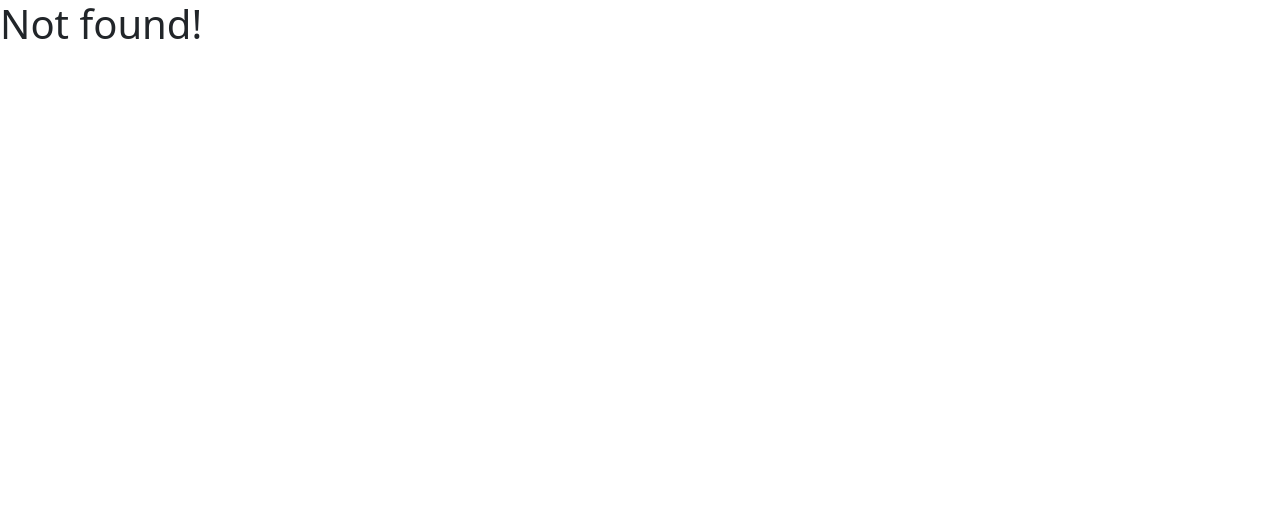
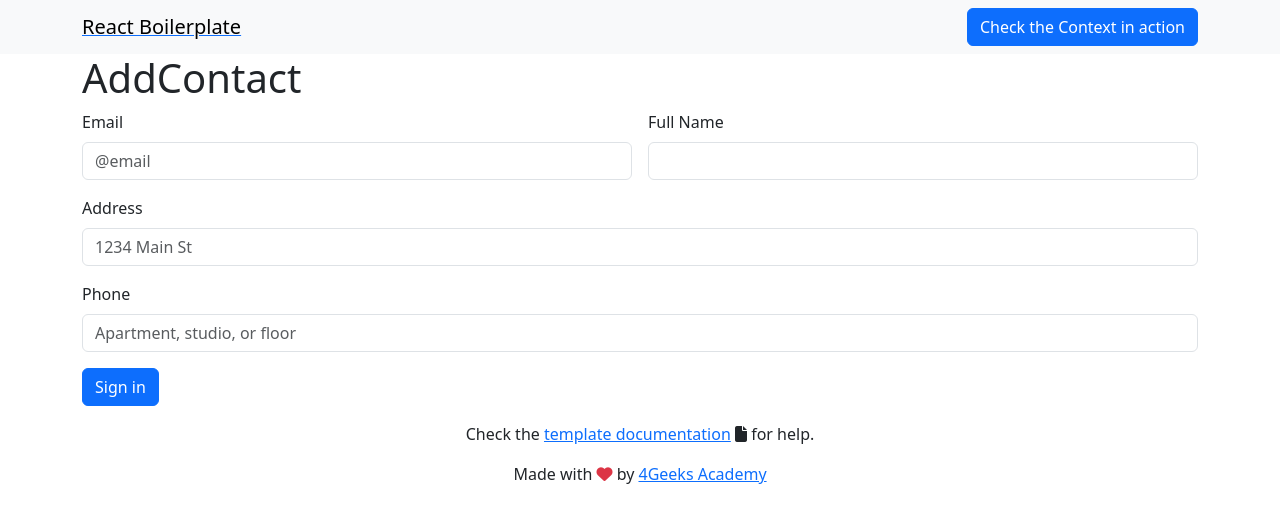
Before and after one commit to 4GeeksAcademy/contact-list-using-react-LucasCalvo, a React (Vite) app: page /addcontact in a window 1280 px wide. Before the commit this address had no page. Shown: the top 522 px of the page. Built offline with nearby package versions, Linux system fonts and the light colour scheme.

Commit message:
nuevo proyecto

```diff
--- /dev/null
+++ b/src/pages/AddContact.jsx
@@ -0,0 +1,106 @@
+import React, { useState} from 'react'
+import useGlobalReducer from "../hooks/useGlobalReducer";
+
+export const AddContact = () => {
+    const { store, dispatch } = useGlobalReducer()
+
+    let [data, setData] = useState({
+        name:"" , email:"", phone:"", address:""
+    })
+
+    const formChange = (e) => {
+        setData({...data, [e.target.name]: e.target.value})
+    }
+
+    const handleSubmit = (e) => {
+        e.preventDefault()
+
+        fetch("https://playground.4geeks.com/contact/agendas/lucas/contacts", {
+            method: "POST",
+            headers: {
+                "Content-Type" : "application/json"
+            },
+            body: JSON.stringify({
+                ...data,
+                agenda_slug: "lucas"
+            })
+        })
+        .then((response) => {
+            if (!response.ok) {
+                throw new Error("Error al crear contacto")
+            }
+            return response.json()
+        })
+        .then((newContact) => {
+            dispatch({
+                type:"add-contact",
+                payload: newContact
+            })
+            console.log("Contacto agregado:", newContact)
+            setData({ name:"", email:"", phone:"", address:"" })
+        })
+        .catch((error) => console.log("Error:", error))
+    }
+
+  return (
+    <div className="container" >
+        <h1>AddContact</h1>
+        <form className="row g-3" onSubmit={handleSubmit}>
+  <div className="col-md-6">
+    <label htmlFor="inputEmail4" className="form-label">Email</label>
+    <input
+      type="email"
+      className="form-control"
+      id="inputEmail4"
+      placeholder="@email"
+      value={data.email}
+      onChange={formChange}
+      name="email"
+    />
+  </div>
+
+  <div className="col-md-6">
+    <label htmlFor="inputname" className="form-label">Full Name</label>
+    <input
+      type="text"
+      className="form-control"
+      id="inputname"
+      value={data.name}
+      onChange={formChange}
+      name="name"
+    />
+  </div>
+
+  <div className="col-12">
+    <label htmlFor="inputAddress" className="form-label">Address</label>
+    <input
+      type="text"
+      className="form-control"
+      id="inputAddress"
+      placeholder="1234 Main St"
+      value={data.address}
+      onChange={formChange}
+      name="address"
+    />
+  </div>
+
+  <div className="col-12">
+    <label htmlFor="inputAddress2" className="form-label">Phone</label>
+    <input
+      type="text"
+      className="form-control"
+      id="inputAddress2"
+      placeholder="Apartment, studio, or floor"
+      value={data.phone}
+      onChange={formChange}
+      name="phone"
+    />
+  </div>
+
+  <div className="col-12">
+    <button type="submit" className="btn btn-primary">Sign in</button>
+  </div>
+</form>
+    </div>
+  )
+}
--- a/src/pages/Home.jsx
+++ b/src/pages/Home.jsx
@@ -1,5 +1,6 @@
 import rigoImageUrl from "../assets/img/rigo-baby.jpg";
 import useGlobalReducer from "../hooks/useGlobalReducer.jsx";
+import {Link} from "react-router-dom";
 
 export const Home = () => {
 
--- /dev/null
+++ b/src/pages/Info.jsx
@@ -0,0 +1,20 @@
+import React from "react"
+import { Link, useNavigate } from "react-router-dom"
+import useGlobalReducer from "../hooks/useGlobalReducer.jsx";
+
+
+export const Info =() => {
+    const navigate = useNavigate()
+    const { store, dispatch} = useGlobalReducer()
+
+
+    return (
+        <div>
+           <button className="btn btn-danger" onClick={() =>{
+            console.log("return home");
+            navigate("/")
+            }}>Ir a home</button>
+
+        </div>
+    )
+}
--- a/src/routes.jsx
+++ b/src/routes.jsx
@@ -9,6 +9,8 @@ import { Layout } from "./pages/Layout";
 import { Home } from "./pages/Home";
 import { Single } from "./pages/Single";
 import { Demo } from "./pages/Demo";
+import { Info } from "./pages/Info.jsx";
+import { AddContact } from "./pages/AddContact.jsx";
 
 export const router = createBrowserRouter(
     createRoutesFromElements(
@@ -25,6 +27,8 @@ export const router = createBrowserRouter(
         <Route path= "/" element={<Home />} />
         <Route path="/single/:theId" element={ <Single />} />  {/* Dynamic route for single items */}
         <Route path="/demo" element={<Demo />} />
+         <Route path="/info" element={<Info />} />
+          <Route path="/addcontact" element={<AddContact />} />
       </Route>
     )
 );
```
